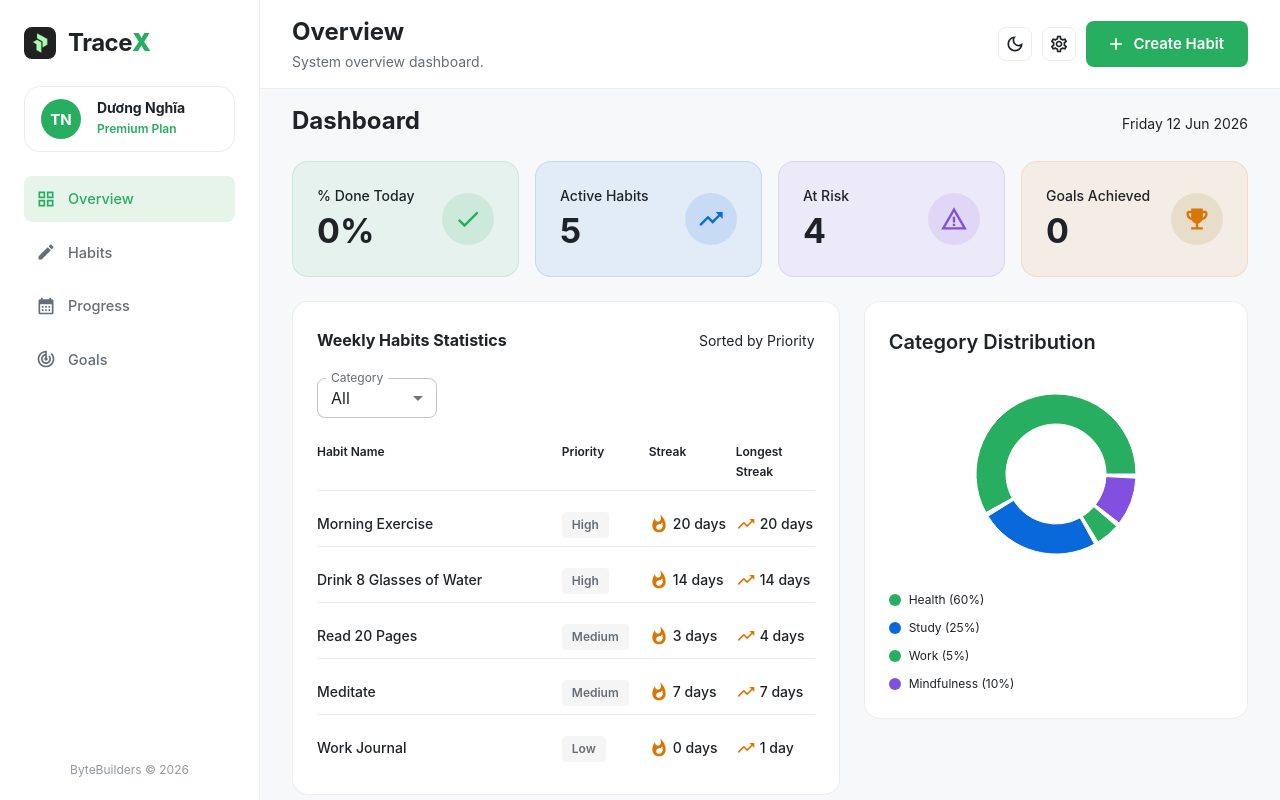
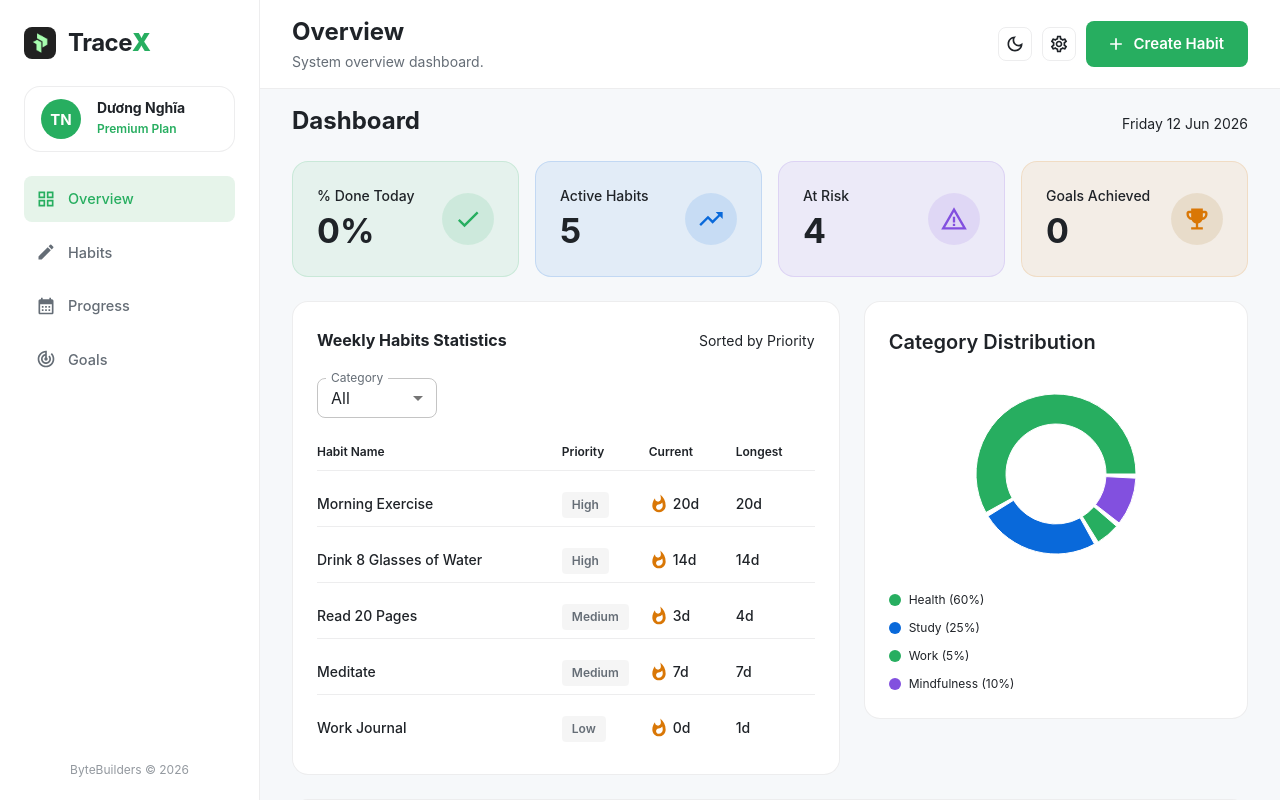
Before and after one commit to NghiaDPTWorkk/habit-hub, a React (Vite) app in the folder fe/: page / in a window 1280 px wide. Built offline with nearby package versions, Linux system fonts and the light colour scheme.

Commit message:
fix(ui): HH-96 - rename columns to current and longest and format values

```diff
--- a/fe/src/features/dashboard/components/WeeklyHabitsStats.tsx
+++ b/fe/src/features/dashboard/components/WeeklyHabitsStats.tsx
@@ -18,8 +18,8 @@ const TITLE_WEEKLY_STATS = 'Weekly Habits Statistics'
 const TITLE_SORTED_PRIORITY = 'Sorted by Priority'
 const HEADER_NAME = 'Habit Name'
 const HEADER_PRIORITY = 'Priority'
-const HEADER_STREAK = 'Streak'
-const HEADER_LONGEST_STREAK = 'Longest Streak'
+const HEADER_STREAK = 'Current'
+const HEADER_LONGEST_STREAK = 'Longest'
 
 const LABEL_FILTER_CATE = 'Category'
 
@@ -130,9 +130,8 @@ export const WeeklyHabitsStats: React.FC = () => {
         {sortedHabits.map((item) => {
           const detail = habits.find((h) => h.id === item.habitId)
           const priority = detail ? detail.priority : 'Medium'
-          const streakText = item.currentStreak === 1 ? '1 day' : `${item.currentStreak} days`
-          const longestStreakText =
-            item.longestStreak === 1 ? '1 day' : `${item.longestStreak} days`
+          const streakText = `${item.currentStreak}d`
+          const longestStreakText = `${item.longestStreak}d`
 
           return (
             <Box
@@ -184,20 +183,13 @@ export const WeeklyHabitsStats: React.FC = () => {
               </Box>
 
               {/* Longest Streak Column */}
-              <Box
-                sx={{
-                  display: { xs: 'none', sm: 'flex' },
-                  alignItems: 'center',
-                  gap: 0.5,
-                }}
+              <Typography
+                variant="body2"
+                color="text.secondary"
+                sx={{ display: { xs: 'none', sm: 'block' }, fontWeight: 500 }}
               >
-                <Box sx={{ color: 'warning.main', display: 'flex' }}>
-                  <Icons.TrendingUp fontSize="small" />
-                </Box>
-                <Typography variant="body2" color="text.secondary" sx={{ fontWeight: 500 }}>
-                  {longestStreakText}
-                </Typography>
-              </Box>
+                {longestStreakText}
+              </Typography>
             </Box>
           )
         })}
```
